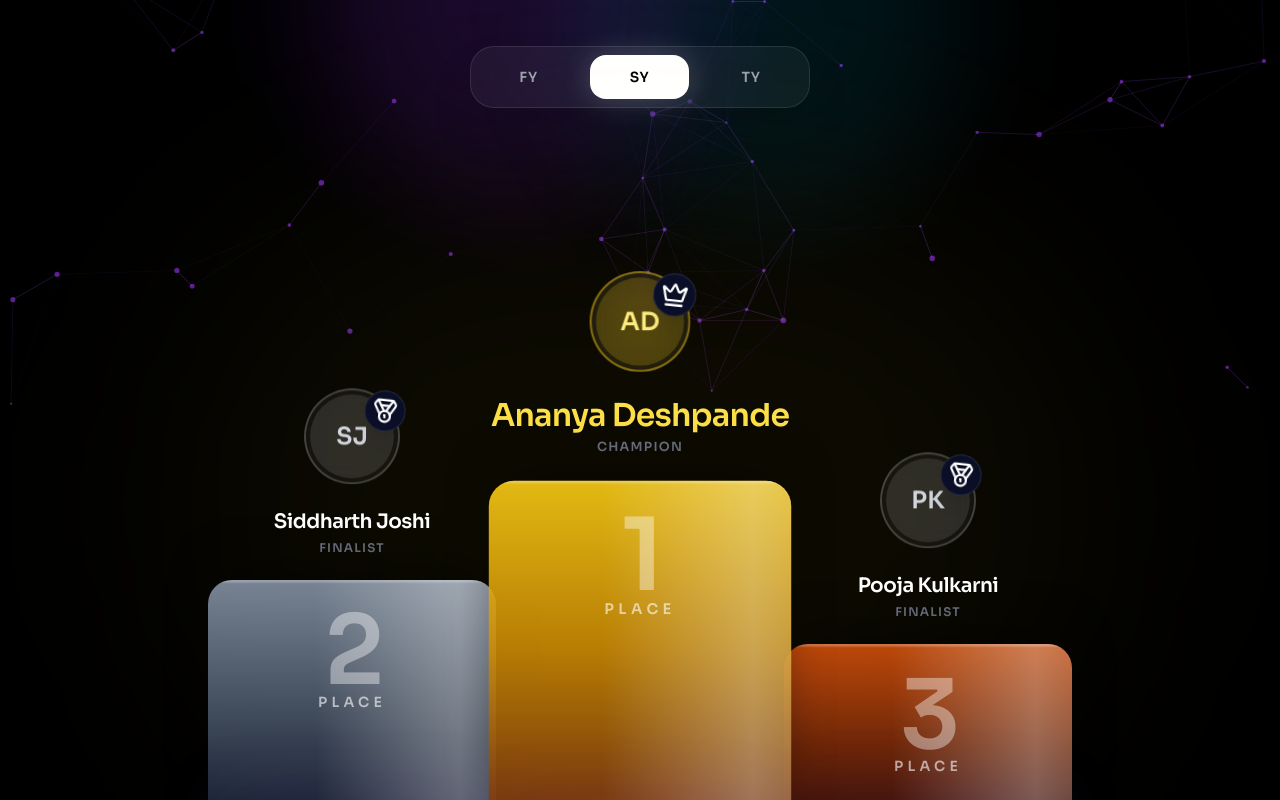
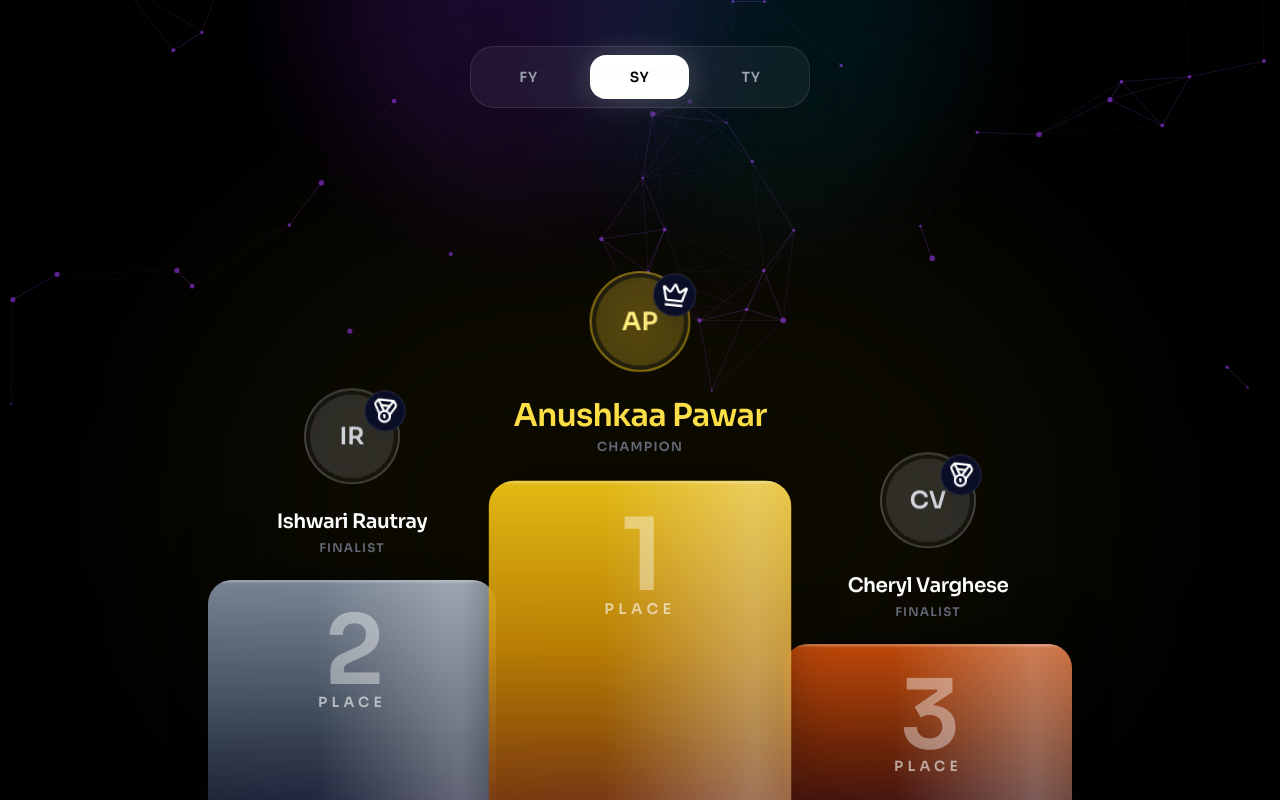
Before and after one commit to VedikaKayangude/AICVSWEBSITE, a React (Vite) app: page /winners in a window 1280 px wide. Shown: the part 388-1188 px from the top of the page. Built offline with nearby package versions, Linux system fonts and the light colour scheme.

Commit message:
Update Winners.jsx

```diff
--- a/src/components/Winners.jsx
+++ b/src/components/Winners.jsx
@@ -10,19 +10,19 @@ import BackgroundLayout from "./BackgroundLayout";
 ======================= */
 const winnersData = {
   FY: {
-    gold: "Aarav Sharma",
-    silver: "Neha Kulkarni",
+    gold: "Shruti Govilkar",
+    silver: "Tanvi Nikam",
     bronze: "Rohan Patil",
   },
   SY: {
-    gold: "Ananya Deshpande",
-    silver: "Siddharth Joshi",
-    bronze: "Pooja Kulkarni",
+    gold: "Anushkaa Pawar",
+    silver: "Ishwari Rautray",
+    bronze: "Cheryl Varghese",
   },
   TY: {
-    gold: "Aditya Mahajan",
-    silver: "Isha Mehta",
-    bronze: "Kunal Shah",
+    gold: "Ishanvi M.",
+    silver: "Shruti Thakur",
+    bronze: "Gautami Kulkarni",
   },
 };
 
```
